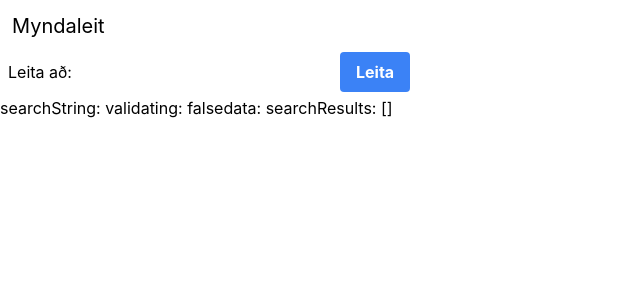
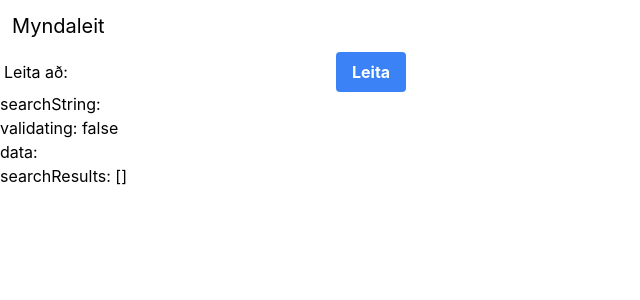
Before and after one commit to Tsiniloiv/juniaudition, a Next.js app: page / in a window 1280 px wide. Shown: the top 300 px of the page, without its empty margins (0-640 px from the left). Built offline with nearby package versions, Linux system fonts and the light colour scheme.

Commit message:
desperate times

```diff
--- a/pages/index.js
+++ b/pages/index.js
@@ -304,10 +304,6 @@ export default function Home() {
 
   //Turning off revalidation because I keep accidentally burning through the 100 request per day limit.
   const SWROptions = {
-    revalidateOnFocus: false,
-    revalidateOnMount: false,
-    revalidateOnReconnect: false,
-    shouldRetryOnError: false,
     initialSize: 1
   }
   function getKey(pageIndex, previousPageData) {
@@ -384,7 +380,7 @@ export default function Home() {
       <main>
         <h1 class="text-xl m-3">Myndaleit</h1>
 
-        <div class="container m-1">
+        <div>
             <form onSubmit={onSubmit} method="post">
               <label class="m-1" htmlFor="searchString">Leita að:</label>
               <input class="m-1 p-1" type="text" id="searchString" name="searchString" />
@@ -392,11 +388,11 @@ export default function Home() {
             </form>
         </div>
 
-        <div>
-          searchString: {searchString}
-          validating: {JSON.stringify(isValidating)}
-          data: {JSON.stringify(data)}
-          searchResults: {JSON.stringify(searchResults)}
+        <div class="flex flex-column">
+          searchString: {searchString} <br />
+          validating: {JSON.stringify(isValidating)}<br />
+          data: {JSON.stringify(data)}<br />
+          searchResults: {JSON.stringify(searchResults)}<br />
         </div>
 
         <div class="container flex flex-row flex-wrap h-full pt-4">
```
